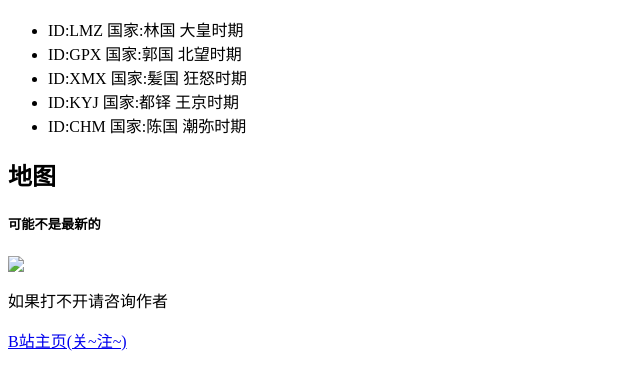
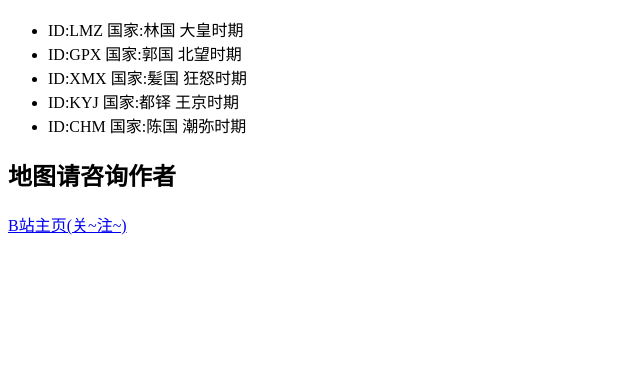
Before and after one commit to XPyffw/The-Empire-News.github.io, a plain HTML site: page index.html in a window 1280 px wide. Shown: the part 113-502 px from the top of the page, without its empty margins (0-640 px from the left). Drawn offline with Linux system fonts and the light colour scheme.

Commit message:
Update index.html

```diff
--- a/index.html
+++ b/index.html
@@ -7,8 +7,5 @@
     <li>ID:KYJ 国家:都铎 王京时期</li>
     <li>ID:CHM 国家:陈国 潮弥时期</li>
 </ul>
-<h2>地图</h2>
-<h5>可能不是最新的</h5>
-<img src=“G:\照片\2.png”alt=“这是地图”>
-<p>如果打不开请咨询作者</p>
+<h2>地图请咨询作者</h2>
 <a href="https://space.bilibili.com/1562310525?spm_id_from=333.1007.0.0">B站主页(关~注~)</a>
```
